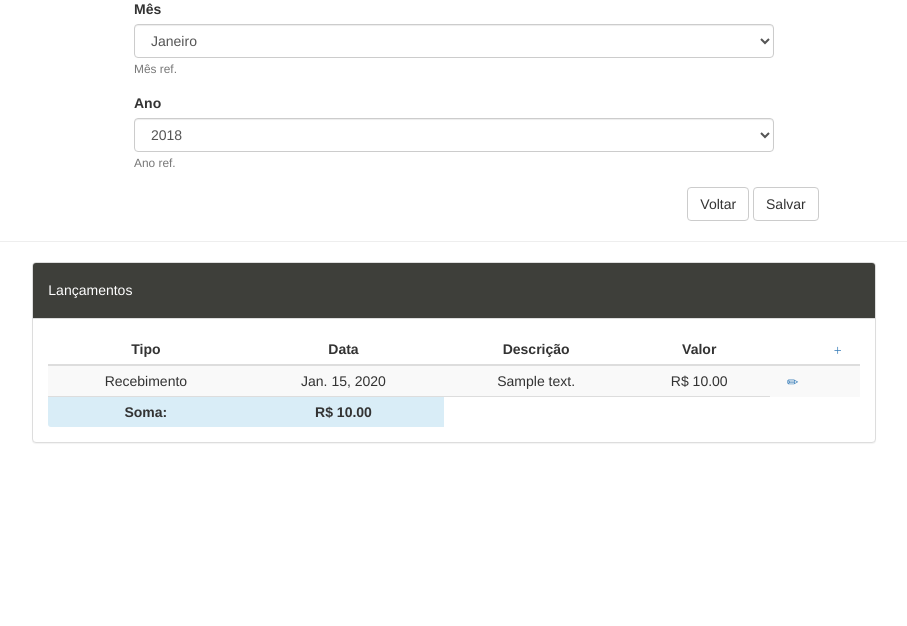
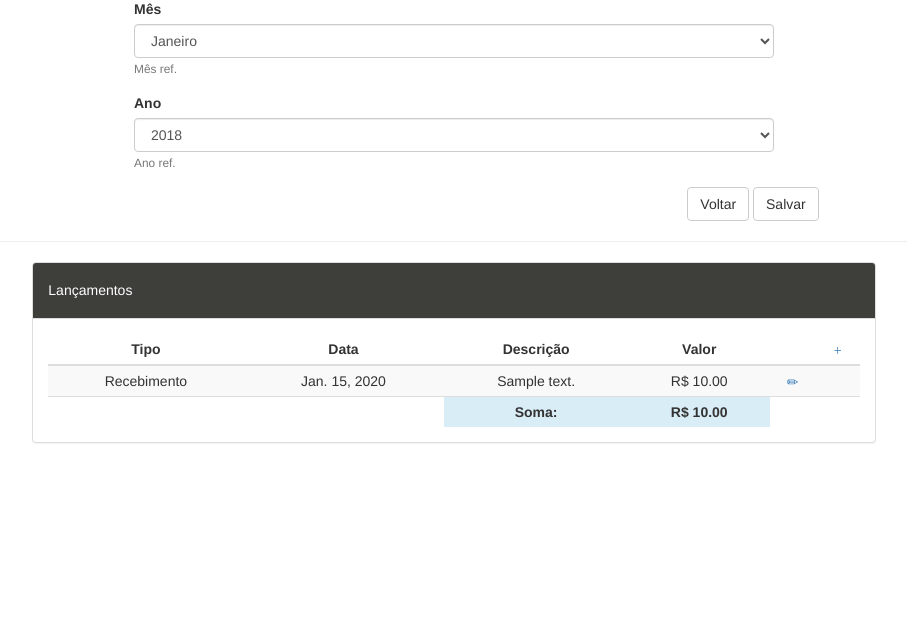
Before and after one commit to dalraf/controlecondominio, a Django app: page /prestacao/edit/1/ in a window 1280 px wide. Shown: the part 94-720 px from the top of the page, without its empty margins (186-1093 px from the left). Run offline with Django 3.2, Linux system fonts and the light colour scheme; a user stored in the database is signed in; tables that the repository leaves empty hold one stand-in row (values such as "Sample post"); some libraries are stand-ins or nearby versions; some web fonts are replaced.

Commit message:
Correcao de posicionamento

```diff
--- a/controlecondominio/templates/atualizaprestacao.html
+++ b/controlecondominio/templates/atualizaprestacao.html
@@ -61,6 +61,8 @@
                         </tr>
                         {% endfor %}
                         <tr>
+                            <td style="text-align:center"></td>
+                            <td style="text-align:center"></td>
                             <td style="text-align:center" class=info><b>Soma:</b></td>
                             <td style="text-align:center" class=info><b>R$ {{ somalancamentos|floatformat:2 }}</b></td>
                             <td style="text-align:center"></td>
```
